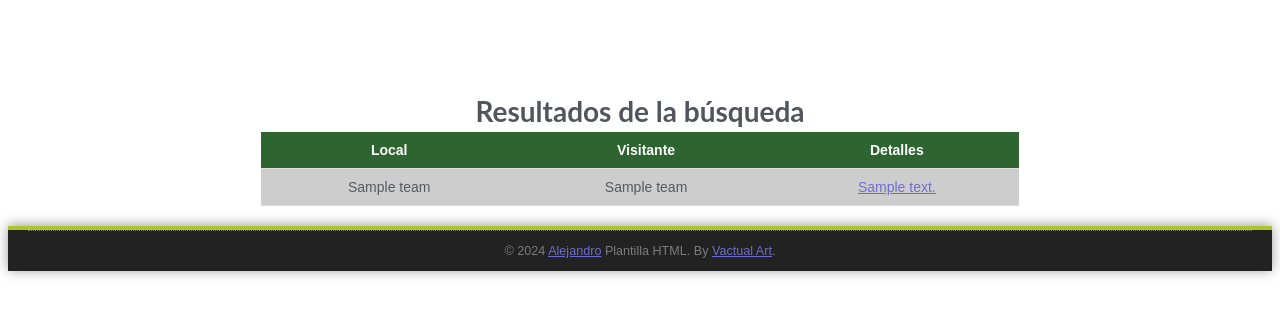
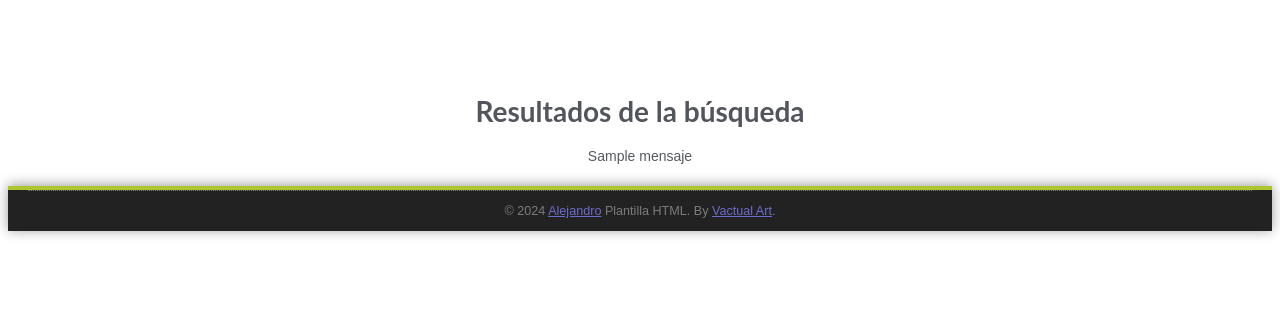
Before and after one commit to alealbaladejo/Proyecto_Flask, a Flask app: template templates/lista.html in a window 1280 px wide. Shown: the part 122-438 px from the top of the page. Run offline with Flask 3, Linux system fonts and the light colour scheme; the template is opened without the code that fills it: most values are stand-ins (such as "Sample title", 1, 10 or a date in 2020); some libraries are stand-ins or nearby versions.

Commit message:
Se ha modificado en el buscador que cuando busque un nombre que no coincida no muestre todos los resultados

```diff
--- a/app.py
+++ b/app.py
@@ -11,7 +11,6 @@ def inicio():
 @app.route('/buscador')
 def buscador():
     return render_template("buscador.html")
-
 
 @app.route('/lista', methods=["GET", "POST"])
 def lista():
@@ -30,9 +29,10 @@ def lista():
             # Filtrar los datos según la cadena de búsqueda
             datos_filtrados = [match for match in datos if any(team.startswith(cadena_busqueda) for team in match['teams'])]
 
-            # Si no se encuentran partidos que coincidan, mostrar todos los partidos
+            # Si no se encuentran partidos que coincidan, mostrar un mensaje de error
             if not datos_filtrados:
-                datos_filtrados = datos
+                mensaje = "No se encontraron resultados para la búsqueda: {}".format(cadena_busqueda)
+                return render_template('lista.html', datos=[], mensaje=mensaje)
 
         except FileNotFoundError:
             # Si el archivo no se encuentra, abortar con un error 404
@@ -43,7 +43,6 @@ def lista():
     else:
         # Si la solicitud es GET, simplemente renderiza la plantilla 'lista.html'
         return render_template('lista.html', datos=[])
-
 
 @app.route('/detalle/<id_match>')
 def detalles(id_match):
@@ -64,7 +63,7 @@ def detalles(id_match):
             # Renderizar la plantilla 'detalles.html' y pasar los datos del partido
             return render_template('detalles.html', id_match=id_match, kickoff_time=kickoff_time, goals=goals, location=location)
         else:
-            mensaje_error = f"No se encontró ningún partido con el ID {id_match}.<a href='/'>Volver al inicio</a> <a href='/'>Volver al inicio</a>"
+            mensaje_error = f"No se encontró ningún partido con el ID {id_match}.<a href='/buscador'>Volver al buscador</a> <a href='/'>Volver al inicio</a>"
             return mensaje_error, 404
     except FileNotFoundError:
         # Si el archivo no se encuentra, abortar con un error 404
--- a/templates/lista.html
+++ b/templates/lista.html
@@ -3,6 +3,9 @@
 
 {% block content %}
     <h2>Resultados de la búsqueda</h2>
+    {% if mensaje %}
+        <p>{{ mensaje }}</p>
+    {% else %}
         <div class="container">
             <table class="table">
                 <thead>
@@ -23,4 +26,5 @@
                 </tbody>
             </table>
         </div>
+    {% endif %}
 {% endblock %}
```
Lines whose indentation alone changed are shown as unchanged.
